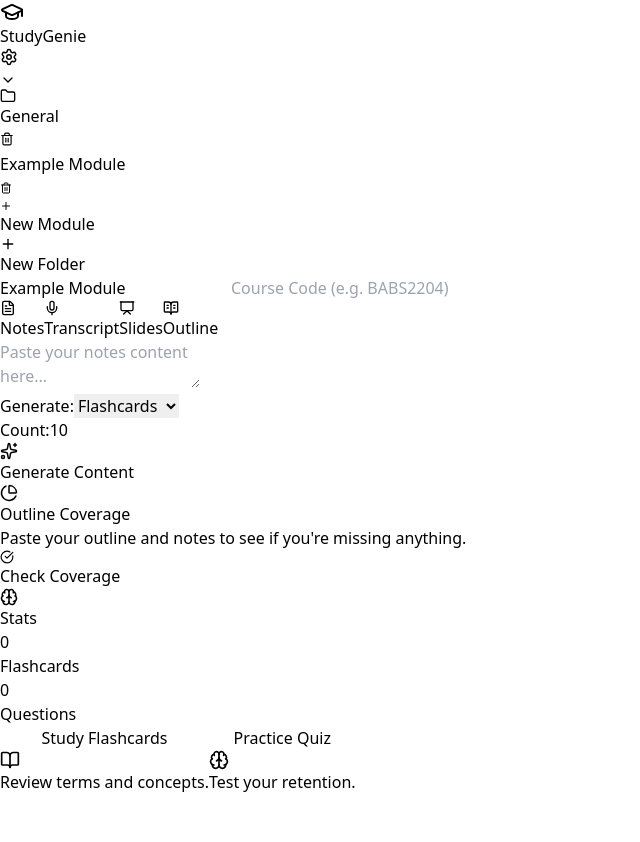
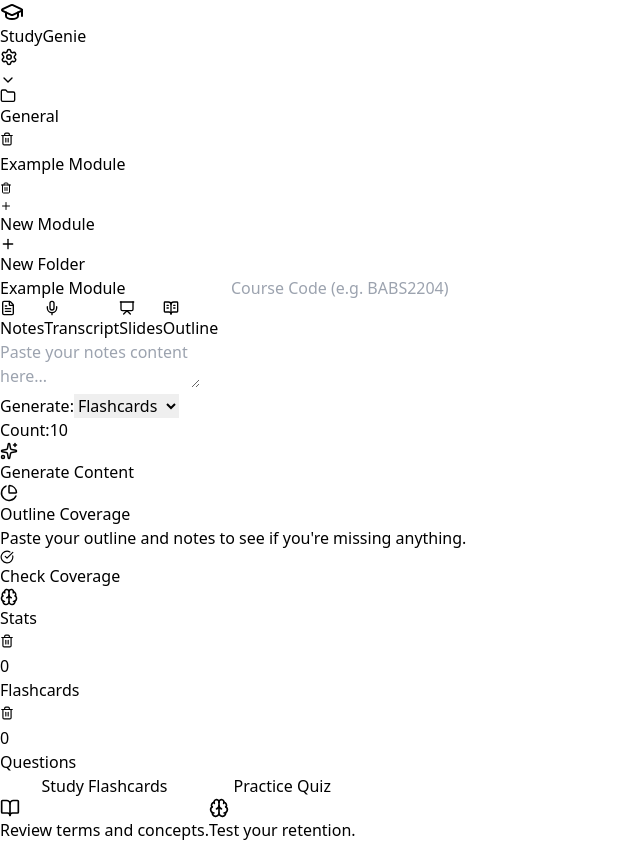
Before and after one commit to grahamkong972/kondeck, a React (Vite) app: page / in a window 1280 px wide. Shown: the whole page, without its empty margins (0-640 px from the left). Before the commit the page ends 800 px from the top, so only its background shows below. Built offline with nearby package versions, Linux system fonts and the light colour scheme.

Commit message:
Add clear content buttons for flashcards and quizzes

```diff
--- a/src/App.jsx
+++ b/src/App.jsx
@@ -211,6 +211,15 @@
         const newInputs = { ...inputs, [field]: value };
         setInputs(newInputs);
         onUpdateDeck({ ...deck, ...newInputs });
+    };
+
+    const clearContent = (type) => {
+        const key = type === 'flashcards' ? 'cards' : 'quiz';
+        if (!deck[key] || deck[key].length === 0) return;
+
+        if (confirm(`Are you sure you want to delete all ${type}? This action cannot be undone.`)) {
+            onUpdateDeck({ ...deck, [key]: [] });
+        }
     };
 
     // --- SYSTEM PROMPT GENERATOR ---
@@ -460,11 +469,25 @@
                             <Brain size={18} className="text-slate-400"/> Stats
                         </h3>
                         <div className="grid grid-cols-2 gap-4">
-                            <div className="bg-indigo-50 p-4 rounded-lg border border-indigo-100 flex flex-col items-center justify-center text-center">
+                            <div className="bg-indigo-50 p-4 rounded-lg border border-indigo-100 flex flex-col items-center justify-center text-center relative group">
+                                <button
+                                    onClick={() => clearContent('flashcards')}
+                                    className="absolute top-2 right-2 text-indigo-300 hover:text-red-500 opacity-0 group-hover:opacity-100 transition p-1"
+                                    title="Clear all flashcards"
+                                >
+                                    <Trash2 size={14} />
+                                </button>
                                 <div className="text-3xl font-bold text-indigo-600 mb-1">{deck.cards?.length || 0}</div>
                                 <div className="text-xs text-indigo-400 font-bold uppercase tracking-wider">Flashcards</div>
                             </div>
-                            <div className="bg-emerald-50 p-4 rounded-lg border border-emerald-100 flex flex-col items-center justify-center text-center">
+                            <div className="bg-emerald-50 p-4 rounded-lg border border-emerald-100 flex flex-col items-center justify-center text-center relative group">
+                                <button
+                                    onClick={() => clearContent('quiz')}
+                                    className="absolute top-2 right-2 text-emerald-300 hover:text-red-500 opacity-0 group-hover:opacity-100 transition p-1"
+                                    title="Clear all questions"
+                                >
+                                    <Trash2 size={14} />
+                                </button>
                                 <div className="text-3xl font-bold text-emerald-600 mb-1">{deck.quiz?.length || 0}</div>
                                 <div className="text-xs text-emerald-400 font-bold uppercase tracking-wider">Questions</div>
                             </div>
```
